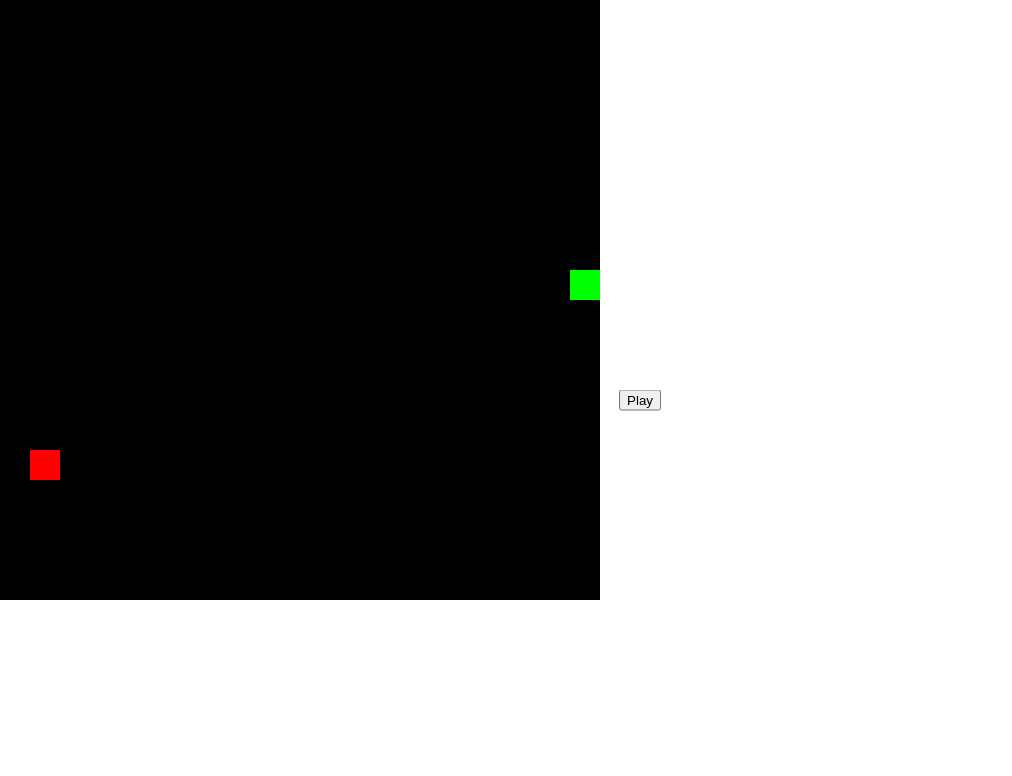
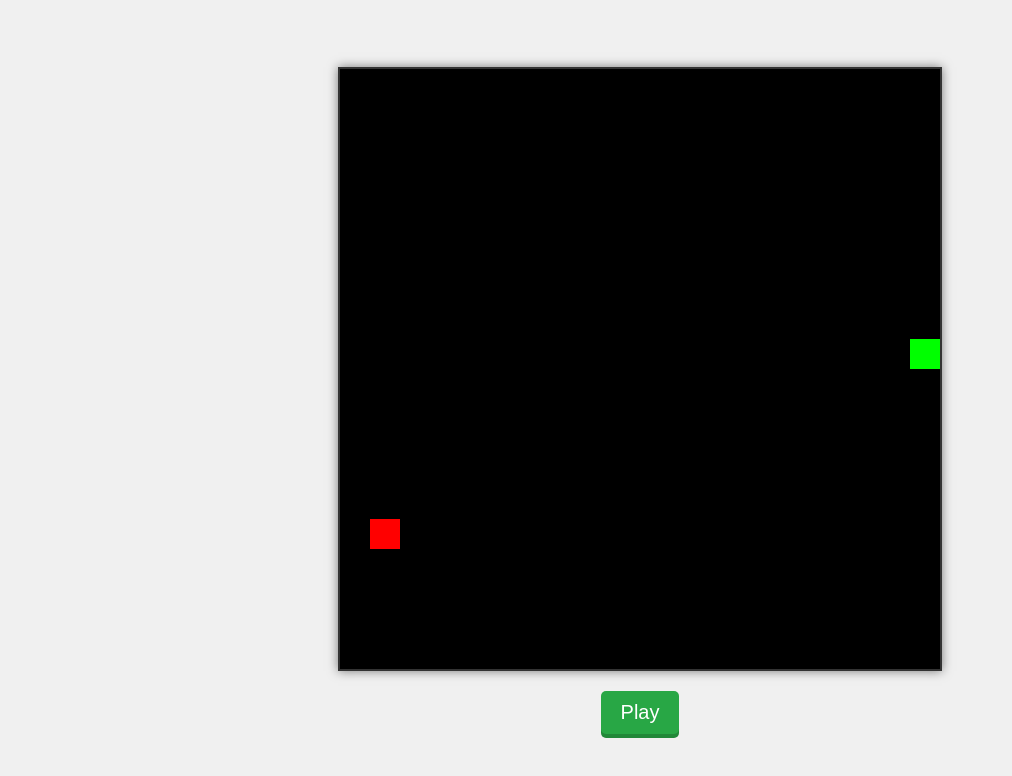
Before and after one commit to stani1940/game-Snake, a plain HTML site: page index.html in a window 1280 px wide. Both pictures are taken after a click on the button "Play". Shown: the whole page, without its empty margins (0-1012 px from the left). Drawn offline with nearby package versions, Linux system fonts and the light colour scheme.

Commit message:
Add design button

```diff
--- a/game.js
+++ b/game.js
@@ -61,31 +61,38 @@ function startGame() {
     snakeBody = [{ x: 10, y: 10 }];
     direction = { x: 1, y: 0 };
     placeFood();
-    renderSnake();
 }
 
 function placeFood() {
-    const x = Math.floor(Math.random() * COLS) * CELL_SIZE - WIDTH / 2 + CELL_SIZE / 2;
-    const y = Math.floor(Math.random() * ROWS) * CELL_SIZE - HEIGHT / 2 + CELL_SIZE / 2;
-    food.position.set(x, y, 0);
+    const x = Math.floor(Math.random() * COLS);
+    const y = Math.floor(Math.random() * ROWS);
+    food.position.set((x * CELL_SIZE) - WIDTH / 2 + CELL_SIZE / 2, (y * CELL_SIZE) - HEIGHT / 2 + CELL_SIZE / 2, 0);
 }
 
 function update() {
-    const head = { ...snakeBody[0] };
-    head.x += direction.x;
-    head.y += direction.y;
+    const newHead = { x: snakeBody[0].x + direction.x, y: snakeBody[0].y + direction.y };
 
-    if (head.x < 0 || head.x >= COLS || head.y < 0 || head.y >= ROWS || snakeBody.some(segment => segment.x === head.x && segment.y === head.y)) {
-        gameOver();
+    // Check for collisions with walls
+    if (newHead.x < 0 || newHead.x >= COLS || newHead.y < 0 || newHead.y >= ROWS) {
+        endGame();
         return;
     }
 
-    snakeBody.unshift(head);
+    // Check for collisions with self
+    for (let segment of snakeBody) {
+        if (segment.x === newHead.x && segment.y === newHead.y) {
+            endGame();
+            return;
+        }
+    }
 
-    // Check if the snake has eaten the food
-    if (head.x === (food.position.x + WIDTH / 2 - CELL_SIZE / 2) / CELL_SIZE && head.y === (food.position.y + HEIGHT / 2 - CELL_SIZE / 2) / CELL_SIZE) {
+    snakeBody.unshift(newHead);
+
+    // Check for food collision
+    if (newHead.x === Math.floor((food.position.x + WIDTH / 2) / CELL_SIZE) &&
+        newHead.y === Math.floor((food.position.y + HEIGHT / 2) / CELL_SIZE)) {
+        score++;
         placeFood();
-        score++;
     } else {
         snakeBody.pop();
     }
@@ -94,24 +101,27 @@ function update() {
 }
 
 function renderSnake() {
-    snake.children.forEach(child => snake.remove(child));
-    snakeBody.forEach(segment => {
+    while (snake.children.length) {
+        snake.remove(snake.children[0]);
+    }
+
+    for (let segment of snakeBody) {
         const segmentMesh = new THREE.Mesh(
             new THREE.PlaneGeometry(CELL_SIZE, CELL_SIZE),
             new THREE.MeshBasicMaterial({ color: 0x00ff00 })
         );
         segmentMesh.position.set(
-            segment.x * CELL_SIZE - WIDTH / 2 + CELL_SIZE / 2,
-            segment.y * CELL_SIZE - HEIGHT / 2 + CELL_SIZE / 2,
+            (segment.x * CELL_SIZE) - WIDTH / 2 + CELL_SIZE / 2,
+            (segment.y * CELL_SIZE) - HEIGHT / 2 + CELL_SIZE / 2,
             0
         );
         snake.add(segmentMesh);
-    });
+    }
 }
 
-function gameOver() {
+function endGame() {
     clearInterval(gameInterval);
-    alert(`Game Over! Your score: ${score}`);
+    alert('Game Over! Your score is ' + score);
     document.getElementById('playButton').style.display = 'block';
 }
 
@@ -120,5 +130,4 @@ function animate() {
     renderer.render(scene, camera);
 }
 
-// Initialize the game
 init();
--- a/index.html
+++ b/index.html
@@ -2,11 +2,47 @@
 <html lang="en">
 <head>
     <meta charset="UTF-8">
-    <title>Simple WebGL Snake Game</title>
+    <meta name="viewport" content="width=device-width, initial-scale=1.0">
+    <title>Snake Game</title>
     <style>
-        body { margin: 0; overflow: hidden; }
-        #gameContainer { width: 100vw; height: 100vh; }
-        #playButton { position: absolute; top: 50%; left: 50%; transform: translate(-50%, -50%); }
+        body {
+            display: flex;
+            flex-direction: column;
+            align-items: center;
+            justify-content: center;
+            height: 100vh;
+            margin: 0;
+            background-color: #f0f0f0;
+        }
+        #gameContainer {
+            width: 600px;
+            height: 600px;
+            background-color: #ddd;
+            display: flex;
+            align-items: center;
+            justify-content: center;
+            border: 2px solid #333;
+            box-shadow: 0 0 10px rgba(0, 0, 0, 0.5);
+        }
+        #playButton {
+            margin-top: 20px;
+            padding: 10px 20px;
+            font-size: 20px;
+            background-color: #28a745;
+            color: white;
+            border: none;
+            border-radius: 5px;
+            cursor: pointer;
+            box-shadow: 0 4px #218838;
+        }
+        #playButton:hover {
+            background-color: #218838;
+        }
+        #playButton:active {
+            background-color: #1e7e34;
+            box-shadow: 0 2px #1c7430;
+            transform: translateY(2px);
+        }
     </style>
 </head>
 <body>
```
Also changed, not shown: 1 other file.
